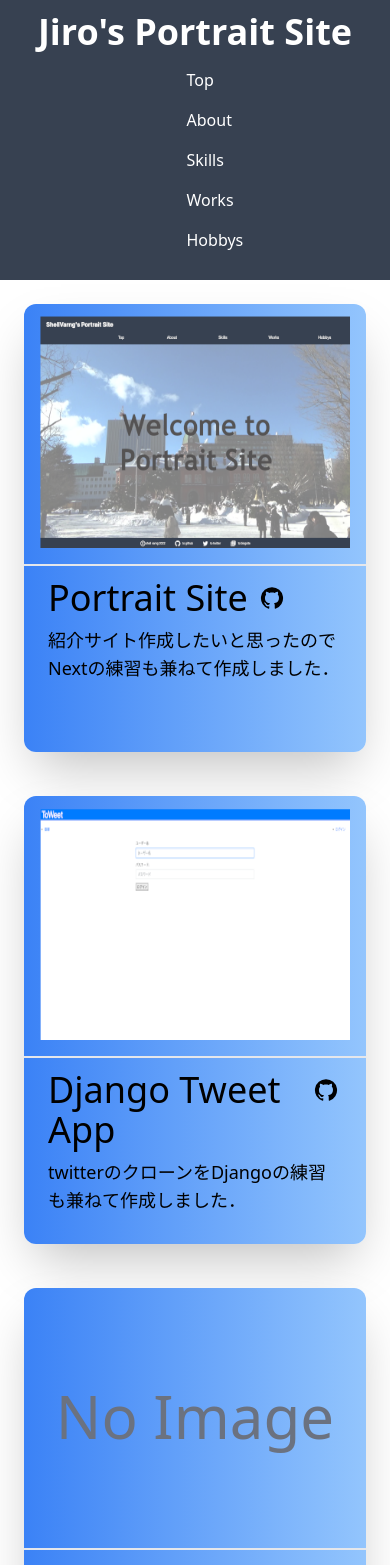
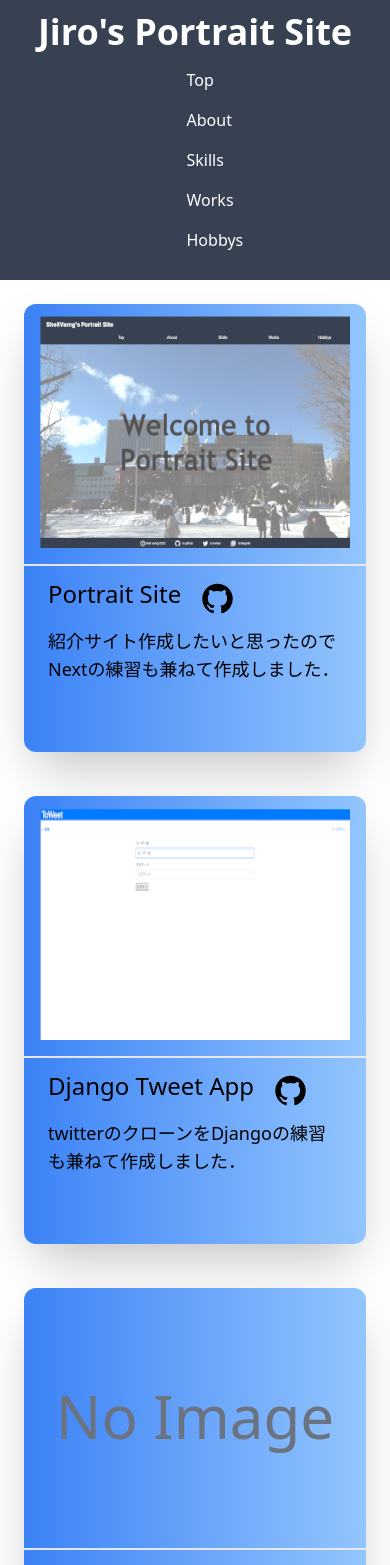
Before and after one commit to POD-azlamarhyu/portraitSite, a Next.js app: page /components/organisms/works in a window 390 px wide. Shown: the top 1565 px of the page. Built offline with nearby package versions, Linux system fonts and the light colour scheme.

Commit message:
fix tecmarks

```diff
--- a/pages/components/organisms/works.js
+++ b/pages/components/organisms/works.js
@@ -101,7 +101,7 @@ const worksCardContents = [
                 mark:"devicon-unity-original colored"
             },
         ],
-        repository: "https://github.com/POD-azlamarhyu/UnityBallrollgame",
+        repository: "https://github.com/POD-azlamarhyu/unity_tutorial_scrollegame",
     },
     {
         id: 5,
@@ -154,9 +154,10 @@ const WorksCard = (props) =>{
                 <div className="m-0 p-0 border-t-2"></div>
                 <div className="m-3">
                     <div className="mx-2 my-1 flex">
-                        <p className="mx-1 text-4xl">{props.contents.title}</p>
+                        <p className="mx-1 text-2xl sm:text-4xl">{props.contents.title}</p>
                         <GitHub
-                            className="m-2 p-0"
+                            className="my-1 mx-4 p-0 cursor-pointer"
+                            sx={{fontSize:33}}
                             onClick={()=> onClickGit(props.contents.repository)}
                         />
                     </div>
@@ -166,7 +167,7 @@ const WorksCard = (props) =>{
                     <span className="mx-2 my-4 py-2">
                         {props.contents.useTech.map((tech) => {
                             return(
-                                <span className={`${tech.mark} text-5xl mx-2 my-3 py-1`} key={tech.id}></span>
+                                <i className={tech.mark+" text-3xl sm:text-5xl mx-2 my-2 p-1"} key={tech.id}></i>
                             );
                         })}
                     </span>
```
